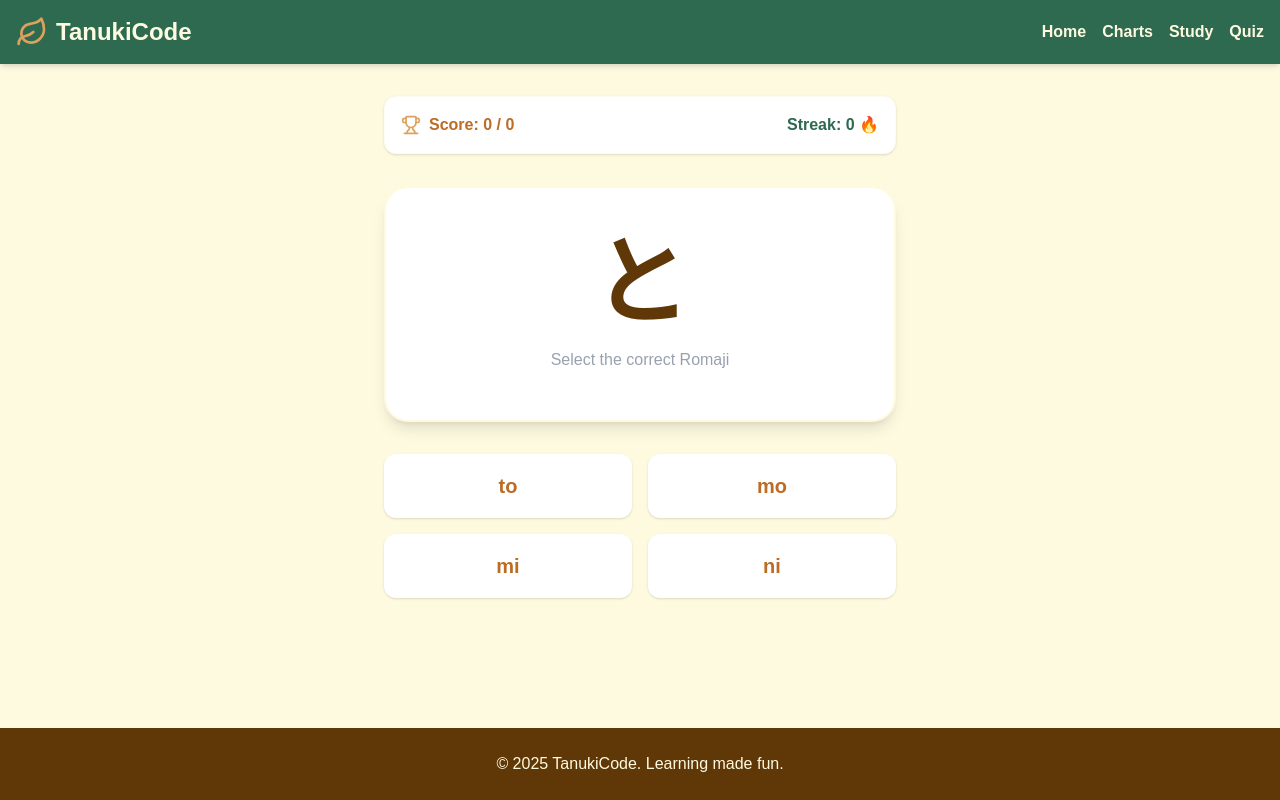
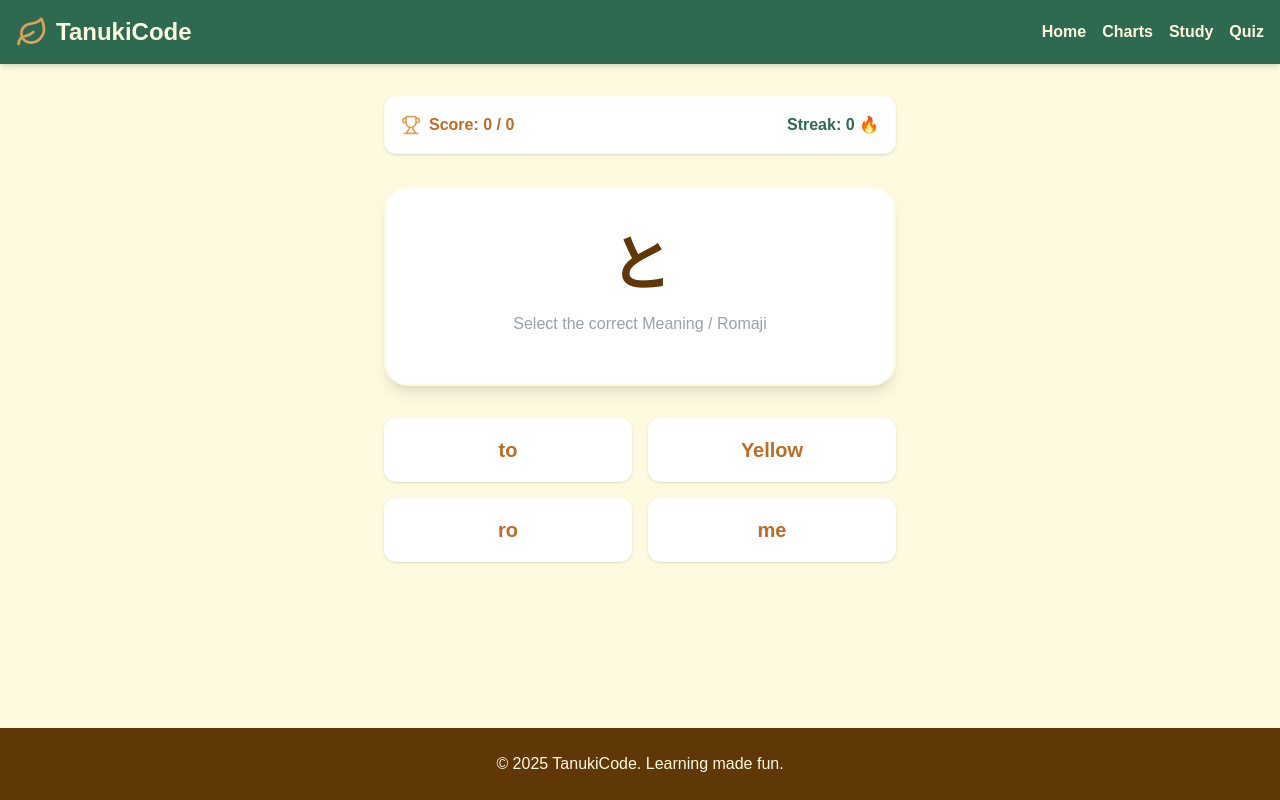
Before and after one commit to Fbrend23/TanukiCode, a Vue app: page /quiz in a window 1280 px wide. Built offline with nearby package versions, Linux system fonts and the light colour scheme; the HTML template or start-up script is replaced by a standard one.

Commit message:
fix(QuizView): resolve TypeScript union type error and improve display logic

```diff
--- a/src/views/QuizView.vue
+++ b/src/views/QuizView.vue
@@ -1,41 +1,55 @@
 <script setup lang="ts">
 import { ref, computed } from 'vue';
 import { hiragana, katakana, type KanaChar } from '@/data/kana';
+import { vocabulary, type VocabularyWord } from '@/data/vocabulary';
 import { Check, X, Trophy } from 'lucide-vue-next';
 
+type QuizItem = (KanaChar | VocabularyWord) & { romaji?: string; meaning?: string };
+
 const allKana = [...hiragana, ...katakana].filter(k => k.char);
+const allItems: QuizItem[] = [...allKana, ...vocabulary];
+
 const score = ref(0);
 const total = ref(0);
 const streak = ref(0);
 
-const currentQuestion = ref<KanaChar>(getRandomKana());
-const options = ref<KanaChar[]>(generateOptions(currentQuestion.value));
-const selectedOption = ref<KanaChar | null>(null);
+const currentQuestion = ref<QuizItem>(getRandomItem());
+const options = ref<QuizItem[]>(generateOptions(currentQuestion.value));
+const selectedOption = ref<QuizItem | null>(null);
 const isAnswered = ref(false);
 
-function getRandomKana() {
-    return allKana[Math.floor(Math.random() * allKana.length)];
+function getRandomItem() {
+    return allItems[Math.floor(Math.random() * allItems.length)];
 }
 
-function generateOptions(correct: KanaChar): KanaChar[] {
+function getId(item: QuizItem): string {
+    if ('char' in item) return item.char;
+    return item.word;
+}
+
+function generateOptions(correct: QuizItem): QuizItem[] {
     const opts = [correct];
     while (opts.length < 4) {
-        const random = getRandomKana();
-        if (!opts.find(o => o.romaji === random.romaji)) {
+        const random = getRandomItem();
+        // Check duplication based on unique identifiers (char or word)
+        const randomId = getId(random);
+        const optsIds = opts.map(getId);
+
+        if (!optsIds.includes(randomId)) {
             opts.push(random);
         }
     }
     return opts.sort(() => Math.random() - 0.5);
 }
 
-function checkAnswer(option: KanaChar) {
+function checkAnswer(option: QuizItem) {
     if (isAnswered.value) return;
 
     selectedOption.value = option;
     isAnswered.value = true;
     total.value++;
 
-    if (option.romaji === currentQuestion.value.romaji) {
+    if (getId(option) === getId(currentQuestion.value)) {
         score.value++;
         streak.value++;
     } else {
@@ -44,13 +58,26 @@ function checkAnswer(option: KanaChar) {
 }
 
 function nextQuestion() {
-    currentQuestion.value = getRandomKana();
+    currentQuestion.value = getRandomItem();
     options.value = generateOptions(currentQuestion.value);
     selectedOption.value = null;
     isAnswered.value = false;
 }
 
-const isCorrect = computed(() => selectedOption.value?.romaji === currentQuestion.value.romaji);
+const isCorrect = computed(() => {
+    if (!selectedOption.value) return false;
+    return getId(selectedOption.value) === getId(currentQuestion.value);
+});
+
+function getDisplayText(item: QuizItem) {
+    if ('char' in item) return item.char;
+    return item.word;
+}
+
+function getAnswerText(item: QuizItem) {
+    if ('meaning' in item && item.meaning) return item.meaning;
+    return item.romaji || '';
+}
 </script>
 
 <template>
@@ -67,8 +94,8 @@ const isCorrect = computed(() => selectedOption.value?.romaji === currentQuestio
 
         <div
             class="bg-white p-12 rounded-3xl shadow-lg border-2 border-tanuki-beige w-full text-center mb-8 relative overflow-hidden">
-            <div class="text-8xl font-bold text-tanuki-brown-dark mb-4">{{ currentQuestion.char }}</div>
-            <p class="text-gray-400">Select the correct Romaji</p>
+            <div class="text-6xl font-bold text-tanuki-brown-dark mb-4">{{ getDisplayText(currentQuestion) }}</div>
+            <p class="text-gray-400">Select the correct Meaning / Romaji</p>
 
             <!-- Feedback Overlay -->
             <div v-if="isAnswered"
@@ -81,21 +108,21 @@ const isCorrect = computed(() => selectedOption.value?.romaji === currentQuestio
                 <div v-else class="text-red-500 flex flex-col items-center">
                     <X class="w-20 h-20" />
                     <span class="text-2xl font-bold">Oops!</span>
-                    <span class="text-lg text-gray-600 mt-2">It was "{{ currentQuestion.romaji }}"</span>
+                    <span class="text-lg text-gray-600 mt-2">It was "{{ getAnswerText(currentQuestion) }}"</span>
                 </div>
             </div>
         </div>
 
         <!-- Options -->
         <div class="grid grid-cols-2 gap-4 w-full">
-            <button v-for="option in options" :key="option.romaji" @click="checkAnswer(option)" :disabled="isAnswered"
+            <button v-for="(option, idx) in options" :key="idx" @click="checkAnswer(option)" :disabled="isAnswered"
                 class="py-4 px-6 rounded-xl font-bold text-xl shadow-sm border-2 transition-all transform active:scale-95 disabled:cursor-default"
                 :class="[
-                    isAnswered && option.romaji === currentQuestion.romaji ? 'bg-green-500 text-white border-green-600' :
-                        isAnswered && selectedOption === option && option.romaji !== currentQuestion.romaji ? 'bg-red-500 text-white border-red-600' :
+                    isAnswered && getDisplayText(option) === getDisplayText(currentQuestion) ? 'bg-green-500 text-white border-green-600' :
+                        isAnswered && selectedOption === option && getDisplayText(option) !== getDisplayText(currentQuestion) ? 'bg-red-500 text-white border-red-600' :
                             'bg-white text-tanuki-brown hover:border-tanuki-gold hover:text-tanuki-gold border-transparent'
                 ]">
-                {{ option.romaji }}
+                {{ getAnswerText(option) }}
             </button>
         </div>
 
```
